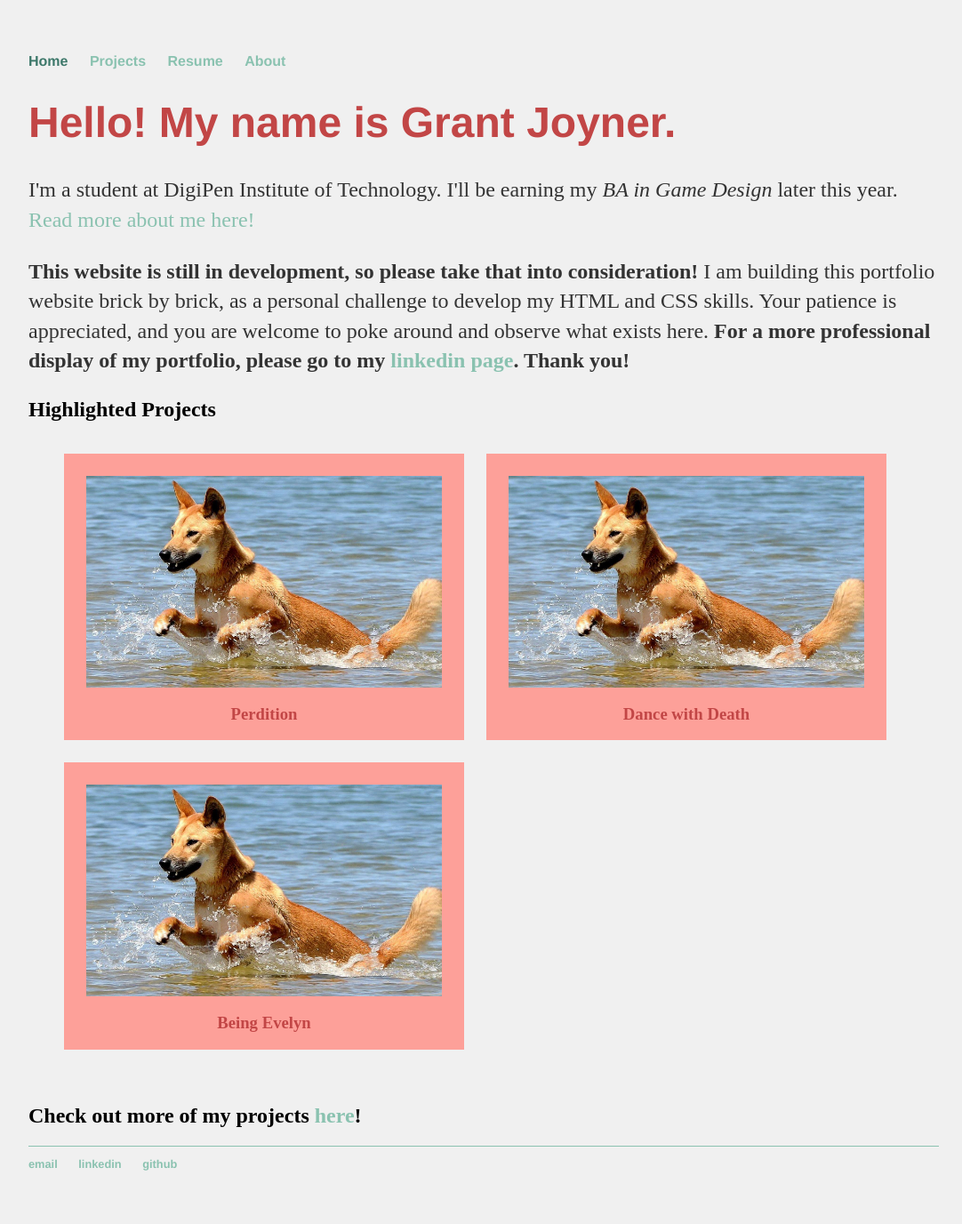
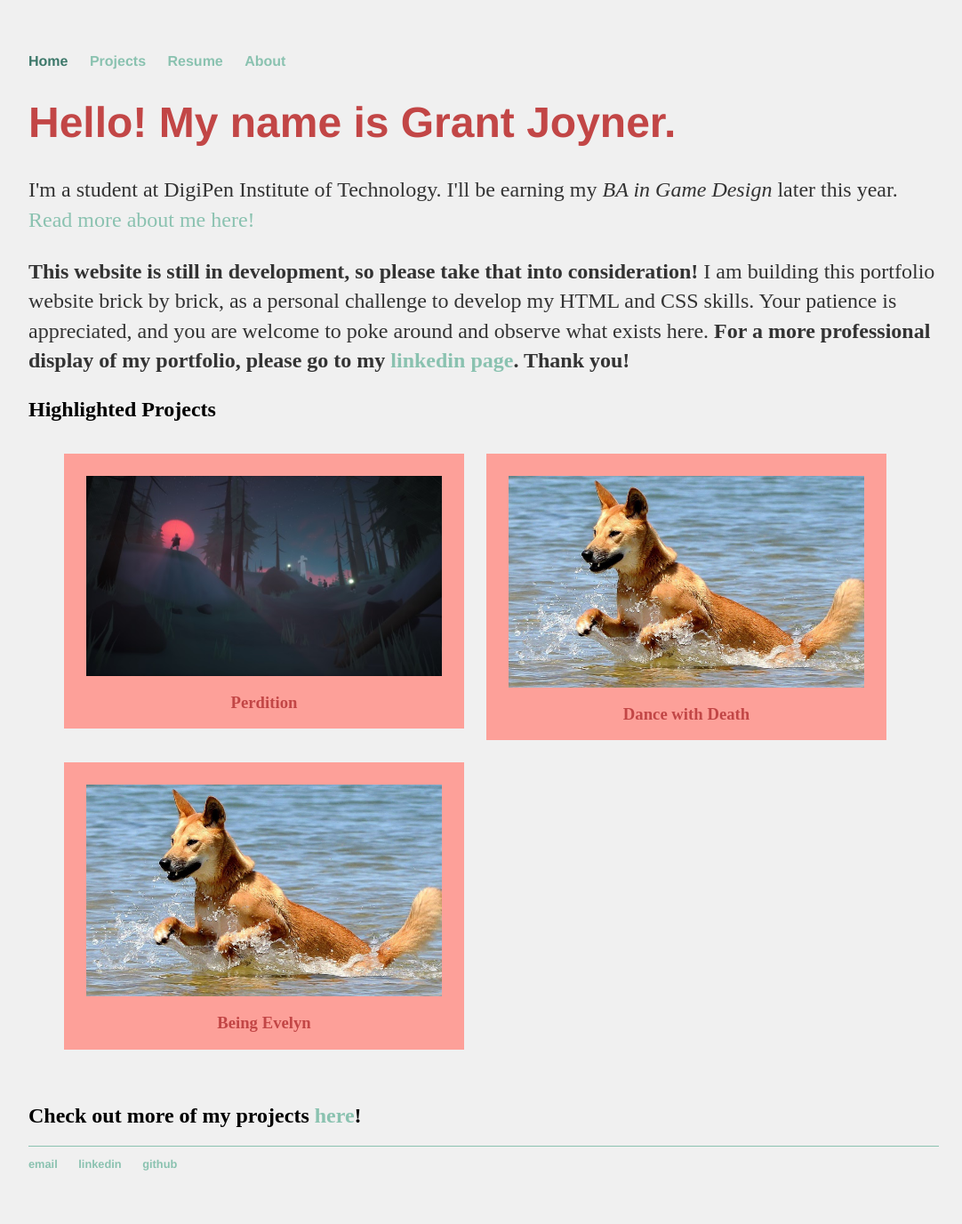
Before and after one commit to digigrant/digigrant.github.io, a Jekyll site: the page built from index.html, in a window 1280 px wide. Shown: the whole page at 89% size, without its empty margins (96-1178 px from the left). Built offline with Jekyll 4.4.1, drawn with Linux system fonts in a browser that asks for light colours.

Commit message:
Update index.html

```diff
--- a/index.html
+++ b/index.html
@@ -13,7 +13,7 @@ title: Home
 <ul>
 	<a href="/projects/perdition.html">
 	<li class="col">
-	  <img src="/assets/images/dingo.jpg"><h3>Perdition</h3>
+	  <img src="/assets/images/perdition1_small.jpg"><h3>Perdition</h3>
 	</li>
 	</a>
 
```
